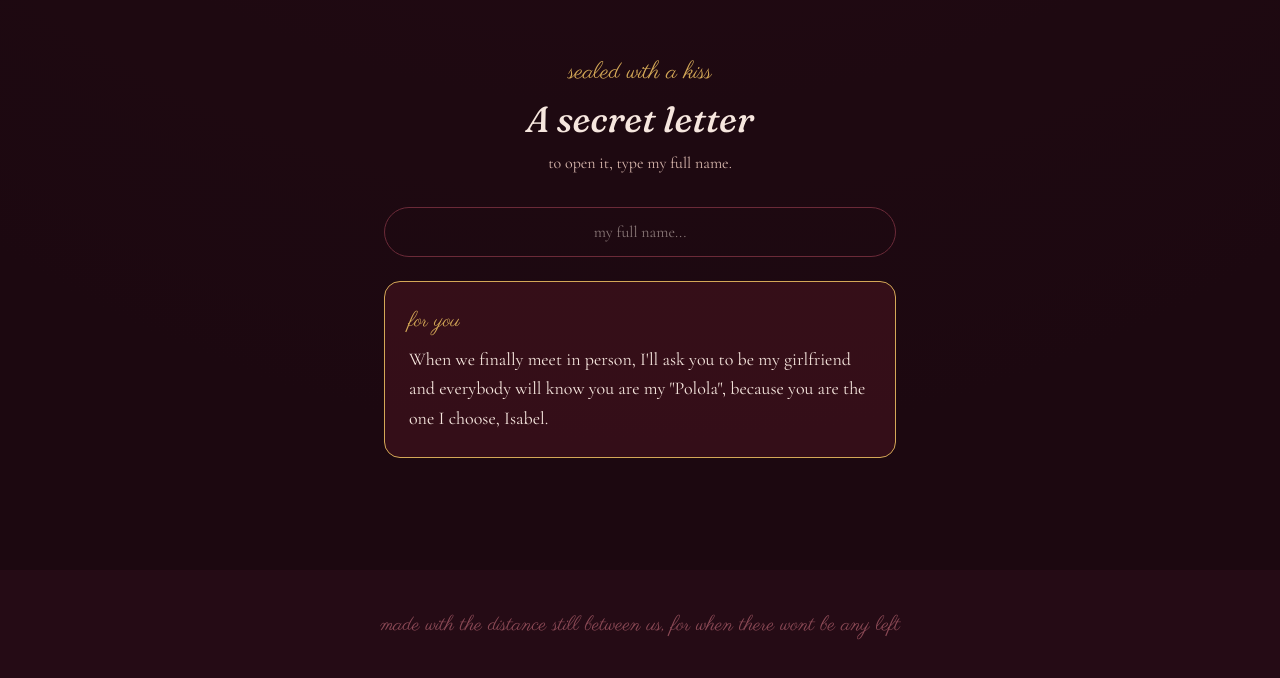
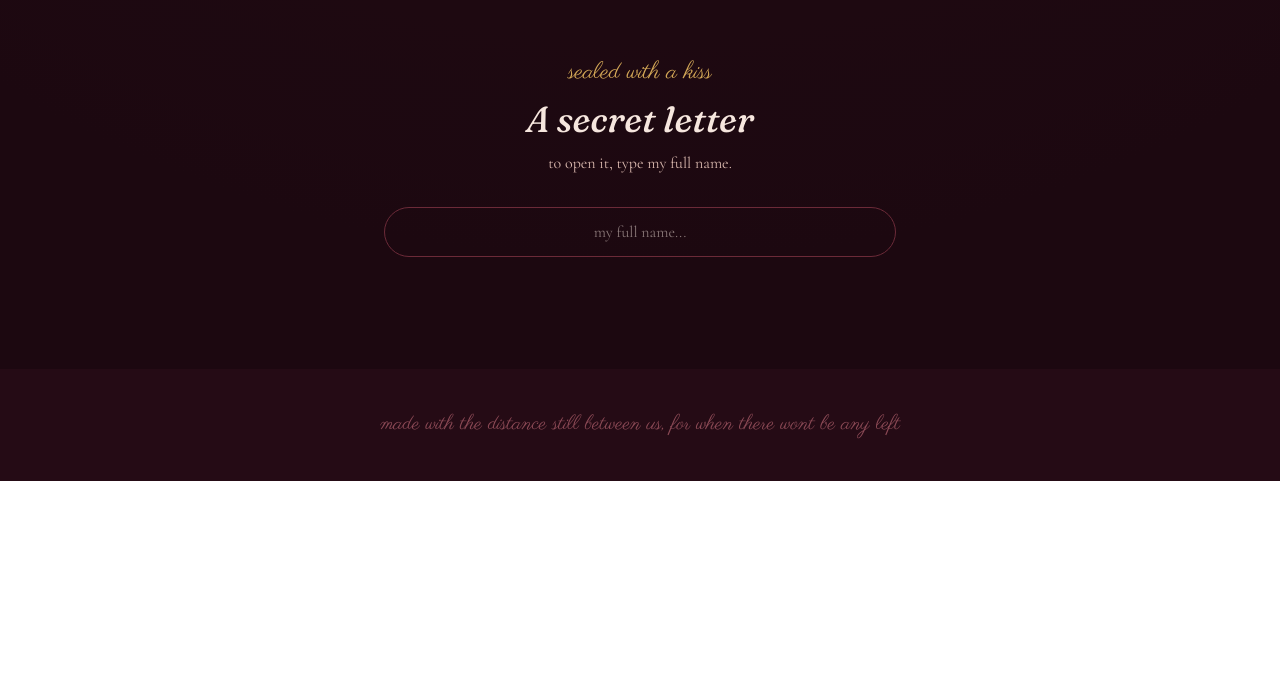
Before and after one commit to bastianparedes/isabel, a Next.js app: page / in a window 1280 px wide. Shown: the part 1688-2366 px from the top of the page. After the commit the page ends 2169 px from the top, so only its background shows below. Built offline with nearby package versions, Linux system fonts and the light colour scheme.

Commit message:
unlocked

```diff
--- a/app/page.tsx
+++ b/app/page.tsx
@@ -458,7 +458,7 @@ export default function App(): JSX.Element {
             }}
           />
 
-          {true && (
+          {unlocked && (
             <div
               className="unfold mt-6 rounded-2xl border px-6 py-6 text-left"
               style={{ borderColor: "#D4A857", background: "rgba(74,20,32,0.55)" }}
```
